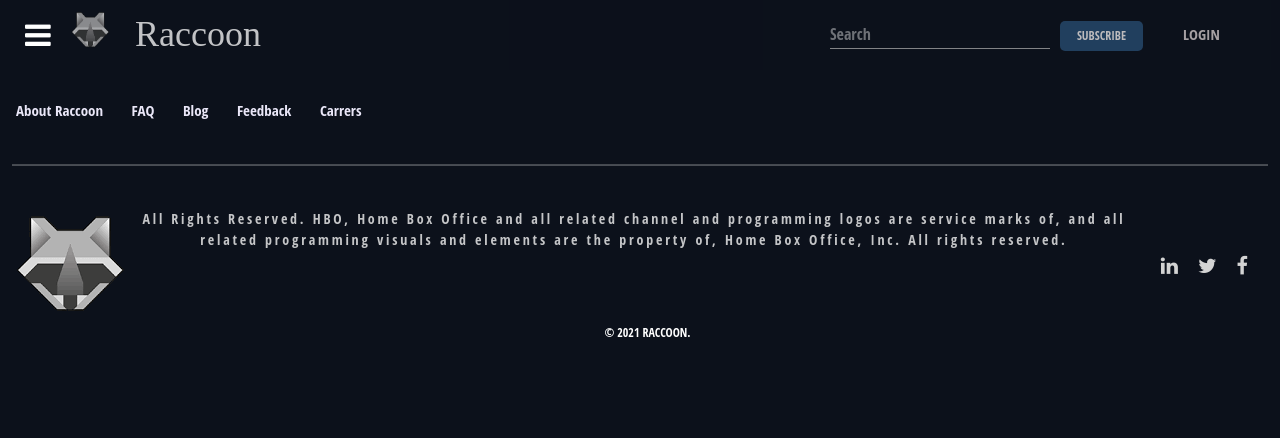
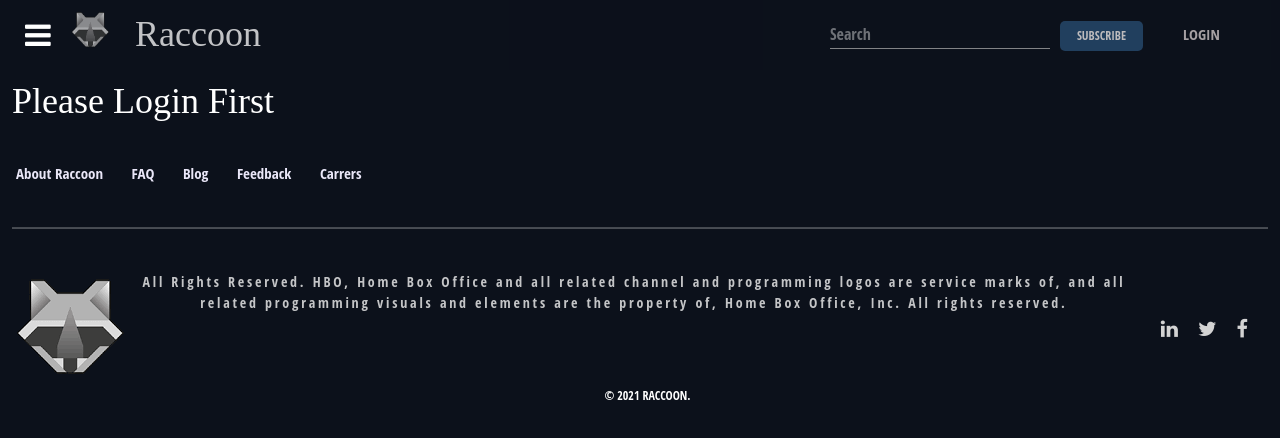
Before and after one commit to bharatbulchandani111/Raccoon, a React (Create React App) app: page /404 in a window 1280 px wide. Shown: the top 438 px of the page. Built offline with nearby package versions, Linux system fonts and the light colour scheme; no server answers.

Commit message:
Project Complete

```diff
--- a/src/App.js
+++ b/src/App.js
@@ -13,6 +13,7 @@ import Front from "./Components/Front";
 import Shows from "./Components/Shows";
 import Footer from "./Components/Footer";
 import Login from "./Components/Login";
+import NotFoud from "./Components/NotFound";
 
 
 function App() {
@@ -27,6 +28,7 @@ function App() {
       <Route exact path="/sports" element={<SportsComp />} />
       <Route exact path="/home" element={<Home />} />
       <Route exact path="/shows" element={<Shows />} />
+      <Route exact path="/404" element={<NotFoud />} />
       <Route exact path="/movies/:id" element={<Movies />} />
       <Route exact path="/movies/:id/play/:id" element={<Play />} />
      </Routes>
--- a/src/Components/Login.js
+++ b/src/Components/Login.js
@@ -3,14 +3,30 @@ import '../CSS/login.css';
 import image from '../Assests/prime.png'
 import image2 from '../Assests/logo2.png'
 import { Button} from 'react-bootstrap';
-
+import {
+  getAuth,
+  GoogleAuthProvider,
+  signInWithPopup,
+} from "firebase/auth";
 const Login = (props) => {
+  const provider = new GoogleAuthProvider();
+  function signIn() {
+    const auth = getAuth();
+    signInWithPopup(auth, provider)
+      .then((result) => {
+        console.log(result);
+      })
+      .catch((error) => {
+        // Handle Errors here.
+        // ...
+      });
+  }
   return (
     <div className = "container">
       <div className = "content">
         <div className = "container2">
           <img className=".logo" src= {image} alt="Not Loaded"/>
-          <Button className="custom-btn btn-3"><span>GET ALL THERE</span></Button>
+          <Button className="custom-btn btn-3" onClick={signIn} ><span>GET ALL THERE</span></Button>
           <p>
             Get Premier Access to Raya and the Last Dragon for an additional fee
             with a Disney+ subscription. As of 03/26/21, the price of Disney+
--- /dev/null
+++ b/src/Components/NotFound.js
@@ -0,0 +1,8 @@
+const NotFoud = () =>{
+    return(
+        <div>
+            <h1>Please Login First</h1>
+        </div>
+    );
+}
+export default NotFoud;
```
